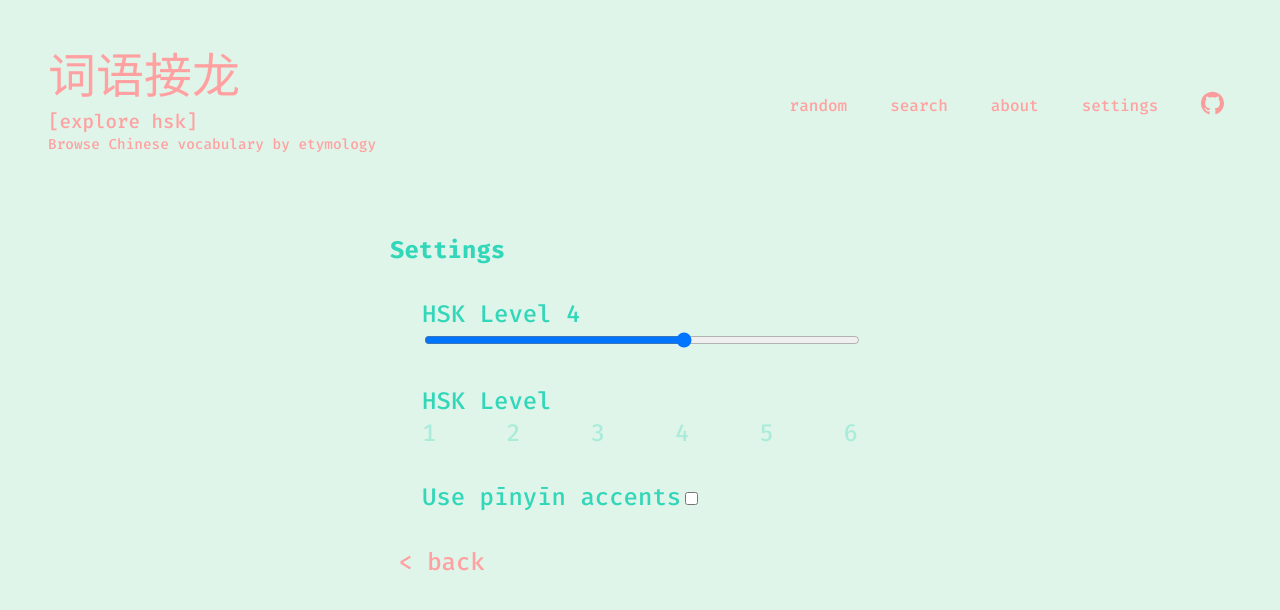
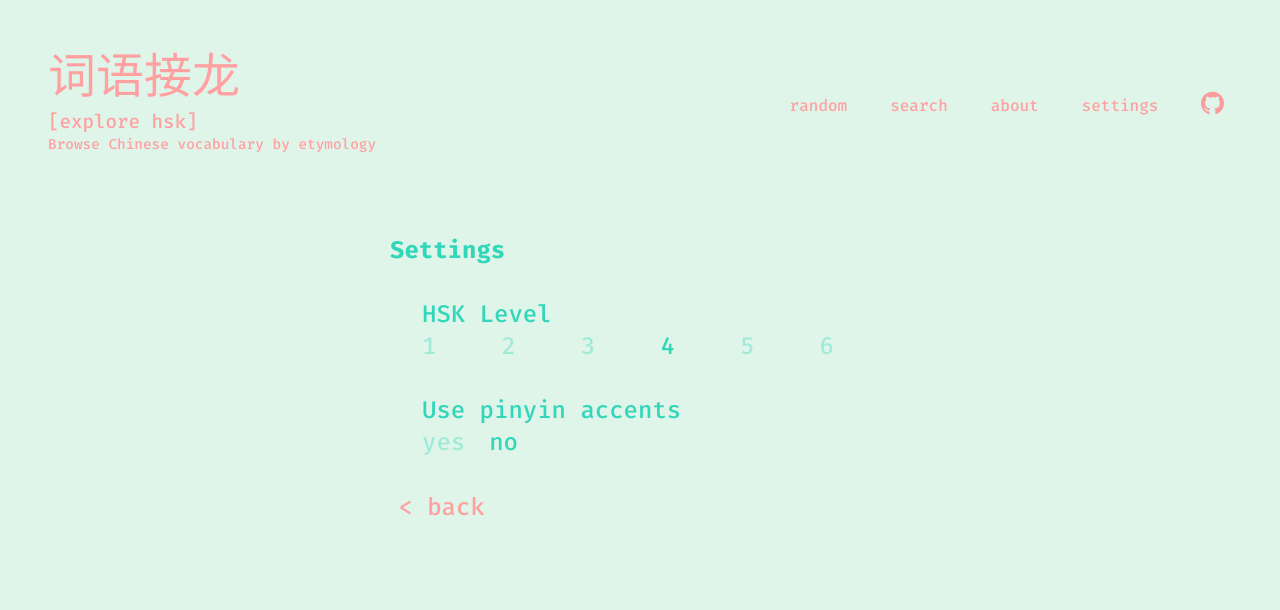
Before and after one commit to syltruong/explorehsk, a React (Create React App) app in the folder frontend-react/: page /settings in a window 1280 px wide. Shown: the top 610 px of the page. Built offline with nearby package versions, Linux system fonts and the light colour scheme.

Commit message:
use pinyin setting as radio button

```diff
--- a/frontend-react/src/Settings.css
+++ b/frontend-react/src/Settings.css
@@ -24,7 +24,8 @@ input[type="radio"] {
 }
 
 input[type="radio"] + label{
-    opacity: 30%;
+    opacity: 35%;
+    margin-right: 1em;
 }
 
 input[type="radio"]:checked + label {
--- a/frontend-react/src/Settings.js
+++ b/frontend-react/src/Settings.js
@@ -7,11 +7,11 @@ function Settings(props) {
     const {hskLevel, setHskLevel, usePinyinAccents, setUsePinyinAccents} = props
 
     const onChangeHskLevel = event => {
-        setHskLevel(event.target.value)
+        setHskLevel(parseInt(event.target.value))
     }
 
     const onChangeUsePinyinAccents = event => {
-        setUsePinyinAccents(event.target.checked)
+        setUsePinyinAccents(event.target.value === "true")
     }
 
     let history = useHistory();
@@ -21,7 +21,15 @@ function Settings(props) {
     for (let i=1; i<7; i++) {
         hskLevels.push(
             <div>
-                <input id={`hsk${i}`} type="radio" name="hskLevel"/><label for={`hsk${i}`}>{i}</label>
+                <input
+                    id={`hsk${i}`}
+                    type="radio"
+                    name="hskLevel"
+                    checked={hskLevel === i}
+                    value={i}
+                    onChange={onChangeHskLevel}
+                />
+                <label for={`hsk${i}`}>{i}</label>
             </div>
         )
     }
@@ -32,21 +40,6 @@ function Settings(props) {
             <form>
 
                 <div className="setting">
-                    <label for="hsk-level-slider">
-                        HSK Level <span id="hsk-level-span">{hskLevel}</span>
-                    </label>
-                    <input
-                        type="range"
-                        min="1"
-                        max="6"
-                        value={hskLevel}
-                        name="hsk-level-slider"
-                        id="hsk-level-slider"
-                        onChange={onChangeHskLevel}
-                    />
-                </div>
-
-                <div className="setting">
                     <label>HSK Level</label>
                     <div id="hskLevels">
                         {hskLevels}
@@ -54,16 +47,27 @@ function Settings(props) {
                 </div>
 
                 <div className="setting">
-                    <label for="use-pinyin-accents-checkbox">
-                        Use pīnyīn accents
-                    </label>
-                    <input
-                        type="checkbox"
-                        id="use-pinyin-accents-checkbox"
-                        name="use-pinyin-accents-checkbox"
-                        onChange={onChangeUsePinyinAccents}
-                        defaultChecked={usePinyinAccents}
-                    />
+                    <label>Use {(usePinyinAccents) ? "pīnyīn" : "pinyin"} accents</label>
+                    <div>
+                        <input
+                            id={"usePinyinAccentsTrue"}
+                            type="radio"
+                            name="usePinyinAccents"
+                            value={true}
+                            checked={usePinyinAccents}
+                            onChange={onChangeUsePinyinAccents}
+                        />
+                        <label for={"usePinyinAccentsTrue"}>yes</label>
+                        <input
+                            id={"usePinyinAccentsFalse"}
+                            type="radio"
+                            name="usePinyinAccents"
+                            value={false}
+                            checked={!(usePinyinAccents)}
+                            onChange={onChangeUsePinyinAccents}
+                        />
+                        <label for={"usePinyinAccentsFalse"}>no</label>
+                    </div>
                 </div>
             </form>
 
```
